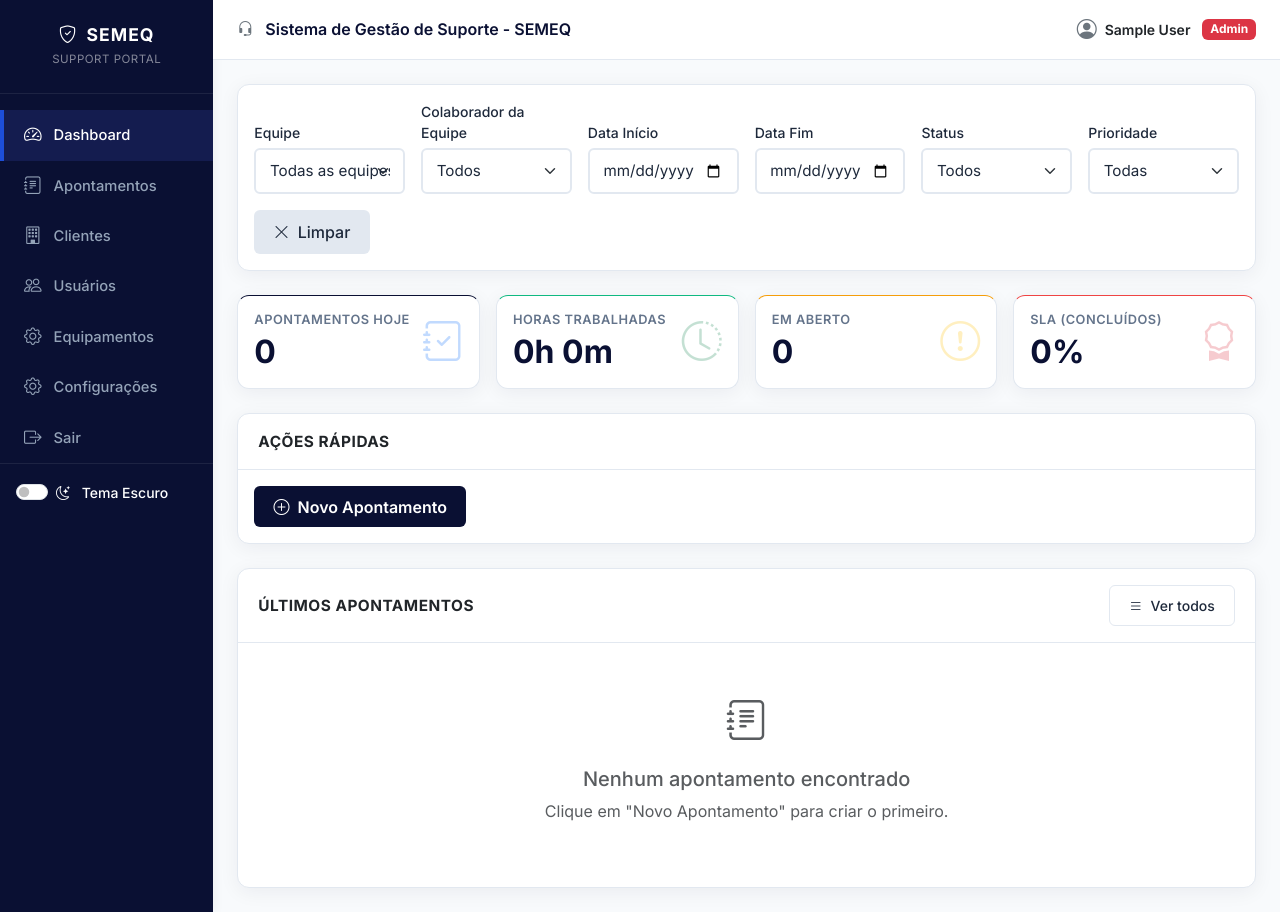
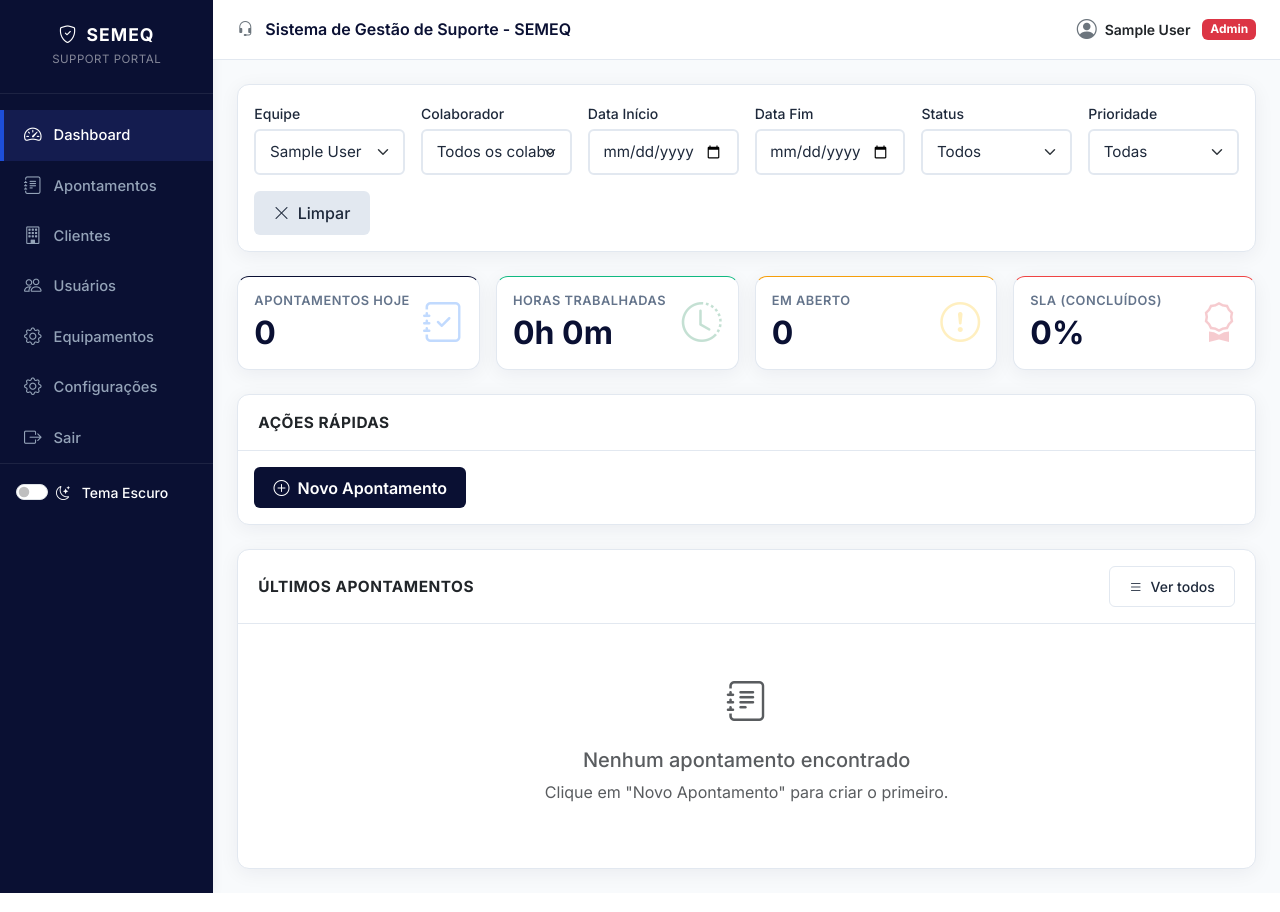
Before and after one commit to semeqpd/apontamento-semeq, a Django app: page /dashboard/ in a window 1280 px wide. Run offline with Django 5.2, Linux system fonts and the light colour scheme; a user stored in the database is signed in; tables that the repository leaves empty hold one stand-in row (values such as "Sample post").

Commit message:
fix: conflit

```diff
--- a/templates/dashboard.html
+++ b/templates/dashboard.html
@@ -8,18 +8,28 @@
 <div class="card card-dashboard mb-4">
     <div class="card-body">
         <form method="GET" class="row g-3 align-items-end" id="dashboardFilters">
-            {% if perfil.is_lider_or_above %}
+            {% if perfil.is_gestor_or_above %}
             <div class="col-md-2">
                 <label class="form-label">Equipe</label>
                 <select name="time" class="form-select" id="id_time">
-                    {% if perfil.is_gestor_or_above %}<option value="">Todas as equipes</option>{% endif %}
+                    <!-- <option value="">Todas as equipes</option> -->
                     {% for time in times %}
                     <option value="{{ time.pk }}" {% if filtros.time == time.pk|stringformat:"s" %}selected{% endif %}>{{ time.nome }}</option>
                     {% endfor %}
                 </select>
             </div>
             <div class="col-md-2">
-                <label class="form-label">Colaborador da Equipe</label>
+                <label class="form-label">Colaborador</label>
+                <select name="usuario" class="form-select" id="id_usuario">
+                    <option value="">Todos os colaboradores</option>
+                    {% for user in usuarios %}
+                    <option value="{{ user.pk }}" {% if filtros.usuario == user.pk|stringformat:"s" %}selected{% endif %}>{{ user.get_full_name|default:user.username }}</option>
+                    {% endfor %}
+                </select>
+            </div>
+            {% elif perfil.is_lider_or_above %}
+            <div class="col-md-2">
+                <label class="form-label">Colaborador do Time</label>
                 <select name="usuario" class="form-select" id="id_usuario">
                     <option value="">Todos</option>
                     {% for user in usuarios %}
```
